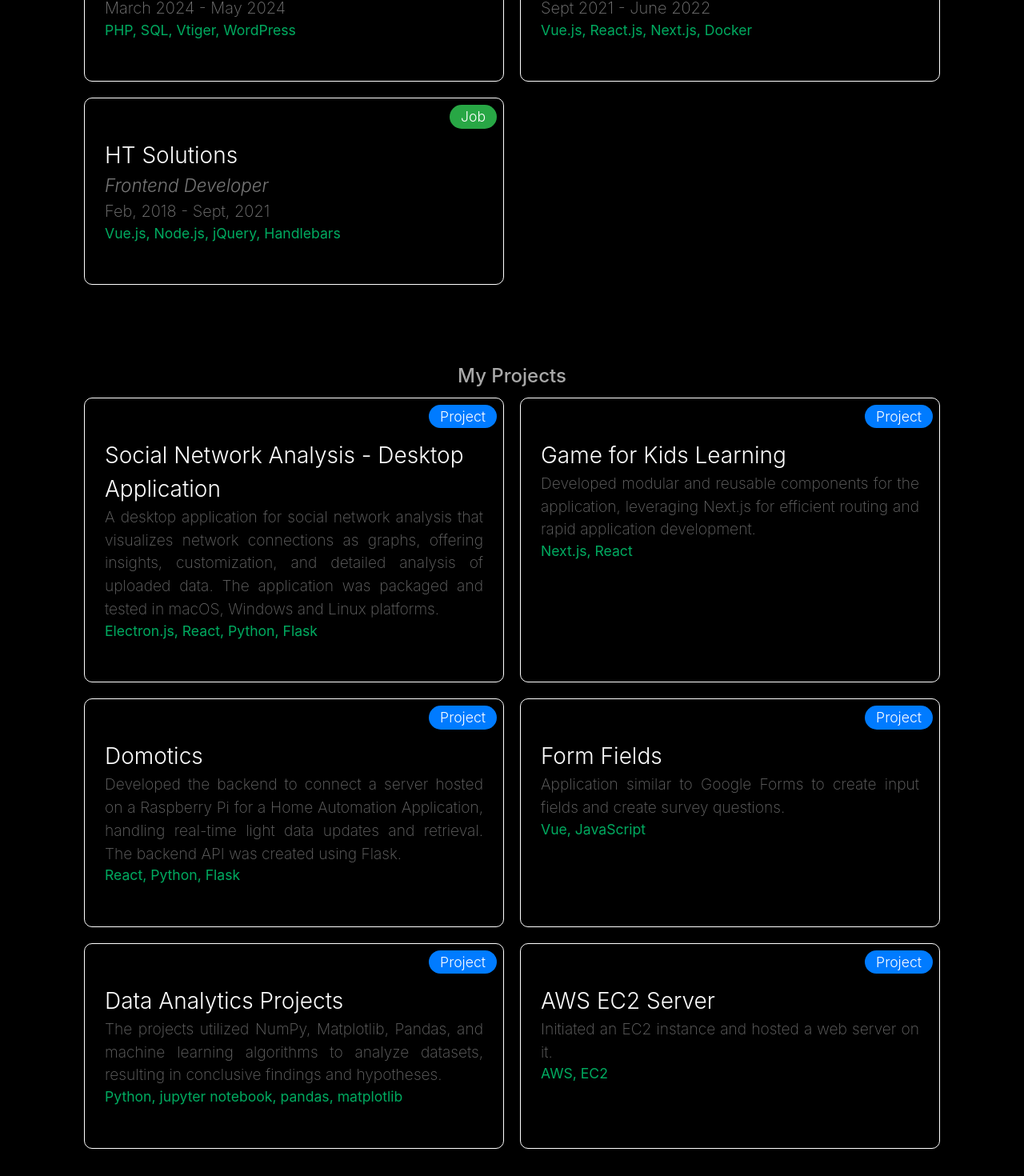
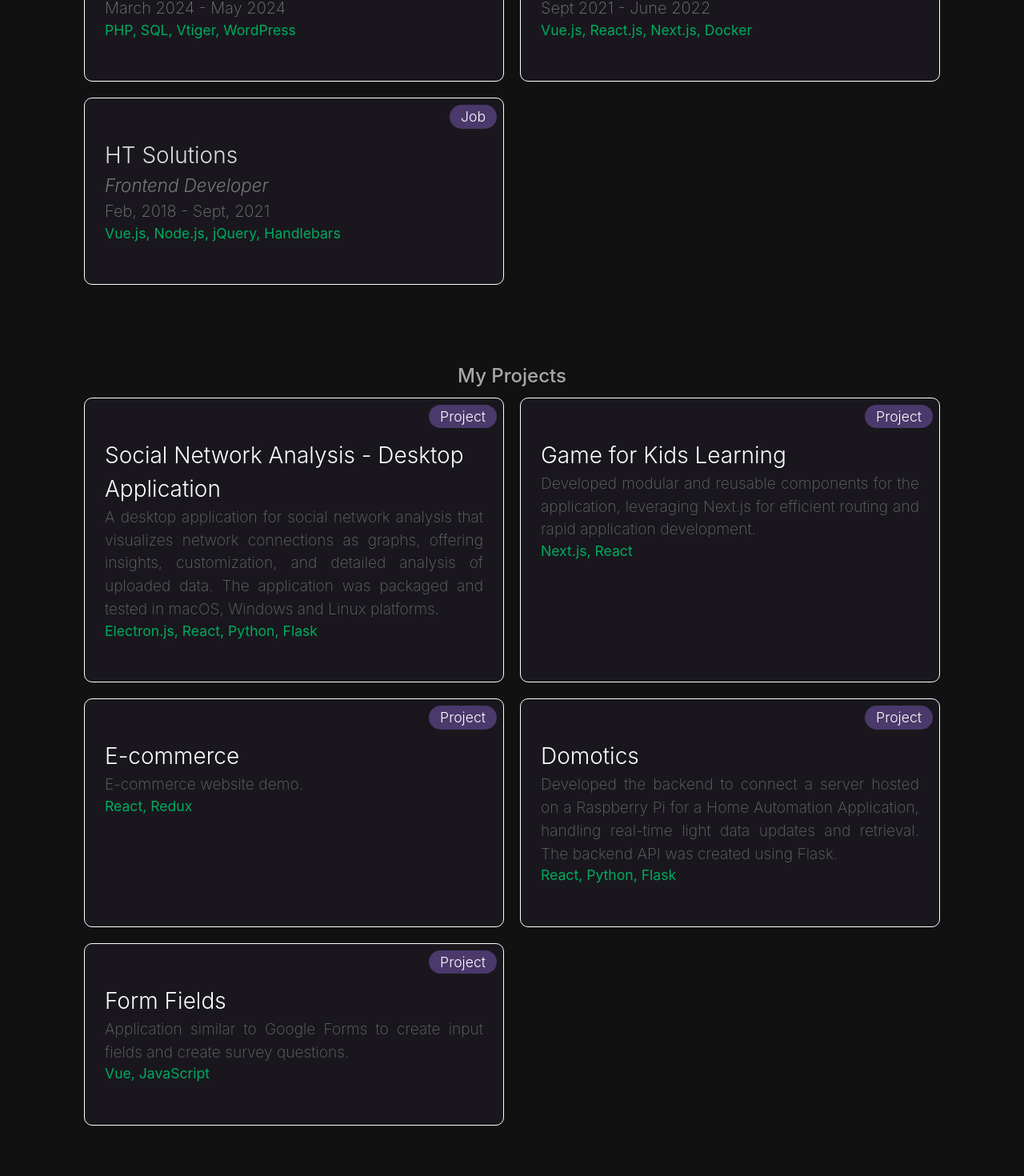
Before and after one commit to HelloRoshan/HelloRoshan.github.io, a Nuxt app: page / in a window 1280 px wide. Shown: the part 520-1990 px from the top of the page at 80% size. Built offline with nearby package versions, Linux system fonts and the light colour scheme; what vue-particles would draw is missing.

Commit message:
style changes

```diff
--- a/assets/css/portfolio.css
+++ b/assets/css/portfolio.css
@@ -9,8 +9,8 @@
 }
 body {
     height: 100vh;
-    color: #fff;
-    background-color: #000;
+    color: #ddd;
+    background-color: #111;
 
 }
 body > #__nuxt,
--- a/pages/index.vue
+++ b/pages/index.vue
@@ -51,7 +51,9 @@
                 <div class="project-grid">
                     <div class="project">
                         <b-badge pill variant="primary" class="project-tag">Project</b-badge>
-                        <div class="project-title">Social Network Analysis - Desktop Application</div>
+                        <div class="project-title">
+                            <b-link href="https://github.com/HelloRoshan/tech-innovation-project-extended" target="_blank" class="link">Social Network Analysis - Desktop Application</b-link>
+                        </div>
                         <div class="project-description">
                             A desktop application for social network analysis that visualizes network connections as graphs, offering insights, customization, and detailed analysis of uploaded data.
                             The application was packaged and tested in macOS, Windows and Linux platforms.
@@ -60,7 +62,9 @@
                     </div>
                     <div class="project">
                         <b-badge pill variant="primary" class="project-tag">Project</b-badge>
-                        <div class="project-title">Game for Kids Learning</div>
+                        <div class="project-title">
+                            <b-link href="https://github.com/HelloRoshan/tech-enquiry-project" target="_blank" class="link">Game for Kids Learning</b-link>
+                        </div>
                         <div class="project-description">
                             Developed modular and reusable components for the
                             application, leveraging Next.js for efficient routing and rapid application development.
@@ -69,7 +73,19 @@
                     </div>
                     <div class="project">
                         <b-badge pill variant="primary" class="project-tag">Project</b-badge>
-                        <div class="project-title">Domotics</div>
+                        <div class="project-title">
+                            <b-link href="https://e-commerce-psi-tan.vercel.app/" target="_blank" class="link">E-commerce</b-link>
+                        </div>
+                        <div class="project-description">
+                            E-commerce website demo.
+                        </div>
+                        <div class="project-tech">React, Redux</div>
+                    </div>
+                    <div class="project">
+                        <b-badge pill variant="primary" class="project-tag">Project</b-badge>
+                        <div class="project-title">
+                            <b-link href="https://github.com/HelloRoshan/Domotics" target="_blank" class="link">Domotics</b-link>
+                        </div>
                         <div class="project-description">
                             Developed the backend to connect a server hosted on a Raspberry Pi for a
                             Home Automation Application, handling real-time light data updates and retrieval. The
@@ -79,27 +95,13 @@
                     </div>
                     <div class="project">
                         <b-badge pill variant="primary" class="project-tag">Project</b-badge>
-                        <div class="project-title">Form Fields</div>
+                        <div class="project-title">
+                            <b-link href="https://form-fields.vercel.app/" target="_blank" class="link">Form Fields</b-link>
+                        </div>
                         <div class="project-description">
                             Application similar to Google Forms to create input fields and create survey questions.
                         </div>
                         <div class="project-tech">Vue, JavaScript</div>
-                    </div>
-                    <div class="project">
-                        <b-badge pill variant="primary" class="project-tag">Project</b-badge>
-                        <div class="project-title">Data Analytics Projects</div>
-                        <div class="project-description">
-                            The projects utilized NumPy, Matplotlib, Pandas, and machine learning algorithms to analyze datasets, resulting in conclusive findings and hypotheses.
-                        </div>
-                        <div class="project-tech">Python, jupyter notebook, pandas, matplotlib</div>
-                    </div>
-                    <div class="project">
-                        <b-badge pill variant="primary" class="project-tag">Project</b-badge>
-                        <div class="project-title">AWS EC2 Server</div>
-                        <div class="project-description">
-                            Initiated an EC2 instance and hosted a web server on it.
-                        </div>
-                        <div class="project-tech">AWS, EC2</div>
                     </div>
                 </div>
             </section>
@@ -167,6 +169,12 @@ export default {
 <style scoped>
 .portfolio-photo {
     border-radius: 100%;
+    /* filter: grayscale(100%); */
+    transition: transform .5s;
+}
+.portfolio-photo:hover {
+    /* filter: grayscale(0%); */
+    transform: scale(1.05);
 }
 main {
     padding: 40px 20px;
@@ -197,13 +205,13 @@ main {
     transition: box-shadow .3s, background-color .3s ;
     border-radius: 10px;
     padding: 50px 25px;
-    /* background-color: #efeff0; */
+    background-color: #19171d;
     font-size: 1.75rem;
     transition: transform .2s;
     border: 1px solid #fff;
 }
 .project:hover {
-    cursor: pointer;
+    /* cursor: pointer; */
     box-shadow: 0 0 11px rgba(33,33,33,.2);
     /* background-color: #dbf5ee; */
     transform: scale(1.03);
@@ -219,6 +227,9 @@ main {
 }
 .project-title {
     font-weight: 350;
+}
+.project-title .link {
+    color: #fff;
 }
 .project-subtitle {
     color: #777;
@@ -258,7 +269,7 @@ h3 {
 .social-icon {
     border-radius: 50%;
     margin-left: 16px;
-    background-color: #28a745;
+    background-color: #4a396a;
     font-size: 1rem;
     display: flex;
     align-items: center;
@@ -280,4 +291,7 @@ h3 {
     font-size: 1.4rem;
     font-weight: 300;
 }
+.badge-success, .badge-primary {
+    background-color: #4a396a;
+}
 </style>
```
